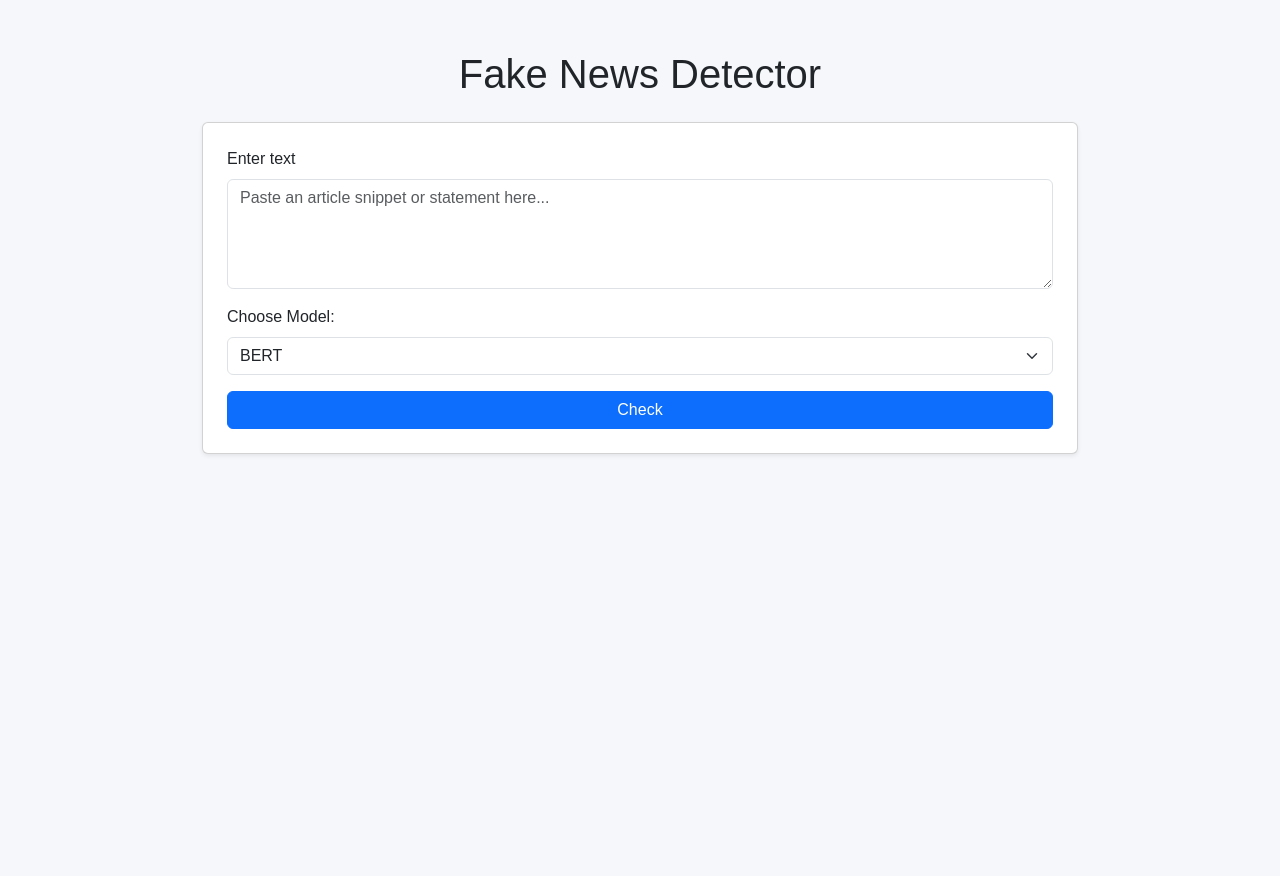
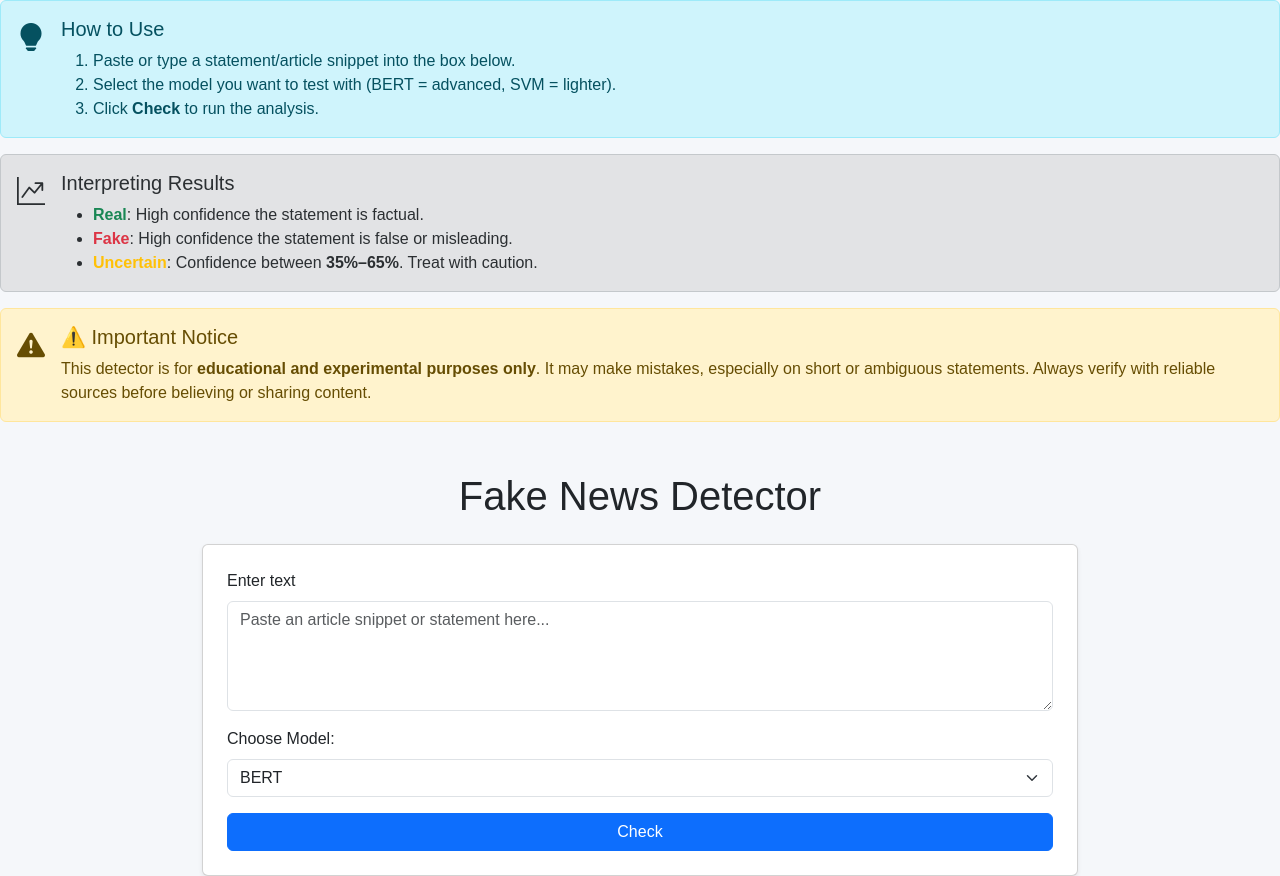
Before and after one commit to rdjirackor/FND, a Flask app: page / in a window 1280 px wide. Before the commit the page ends 455 px from the top, so only its background shows below. Run offline with Flask 3, Linux system fonts and the light colour scheme; parts of the project's set-up code (start-up, migrations or seed data) failed here and were passed over.

Commit message:
Added Instructions, Warnings, and Disclaimers

```diff
--- a/FakeNewsChecker/templates/index.html
+++ b/FakeNewsChecker/templates/index.html
@@ -46,6 +46,62 @@
 </head>
 
 <body>
+<!-- User Guidance Section -->
+<div class="mb-4">
+
+  <!-- Instructions -->
+  <div class="alert alert-info d-flex align-items-start">
+    <div class="me-3">
+      <i class="bi bi-lightbulb-fill fs-3"></i>
+    </div>
+    <div>
+      <h5 class="mb-2">How to Use</h5>
+      <ol class="mb-0">
+        <li>Paste or type a statement/article snippet into the box below.</li>
+        <li>Select the model you want to test with (BERT = advanced, SVM = lighter).</li>
+        <li>Click <strong>Check</strong> to run the analysis.</li>
+      </ol>
+    </div>
+  </div>
+
+  <!-- Explanation of Results -->
+  <div class="alert alert-secondary d-flex align-items-start">
+    <div class="me-3">
+      <i class="bi bi-graph-up-arrow fs-3"></i>
+    </div>
+    <div>
+      <h5 class="mb-2">Interpreting Results</h5>
+      <ul class="mb-0">
+        <li><span class="text-success fw-bold">Real</span>: High confidence the statement is factual.</li>
+        <li><span class="text-danger fw-bold">Fake</span>: High confidence the statement is false or misleading.</li>
+        <li><span class="text-warning fw-bold">Uncertain</span>: Confidence between <strong>35%–65%</strong>. Treat with caution.</li>
+      </ul>
+    </div>
+  </div>
+
+  <!-- Warning -->
+  <div class="alert alert-warning d-flex align-items-start">
+    <div class="me-3">
+      <i class="bi bi-exclamation-triangle-fill fs-3"></i>
+    </div>
+    <div>
+      <h5 class="mb-2">⚠️ Important Notice</h5>
+      <p class="mb-0">
+        This detector is for <strong>educational and experimental purposes only</strong>.
+        It may make mistakes, especially on short or ambiguous statements.
+        Always verify with reliable sources before believing or sharing content.
+      </p>
+    </div>
+  </div>
+
+</div>
+
+<!-- Bootstrap Icons (needed for the above icons) -->
+<link href="https://cdn.jsdelivr.net/npm/bootstrap-icons@1.11.3/font/bootstrap-icons.css" rel="stylesheet">
+
+
+
+
     <div class="container">
         <h1 class="text-center mb-4">Fake News Detector</h1>
 
```
